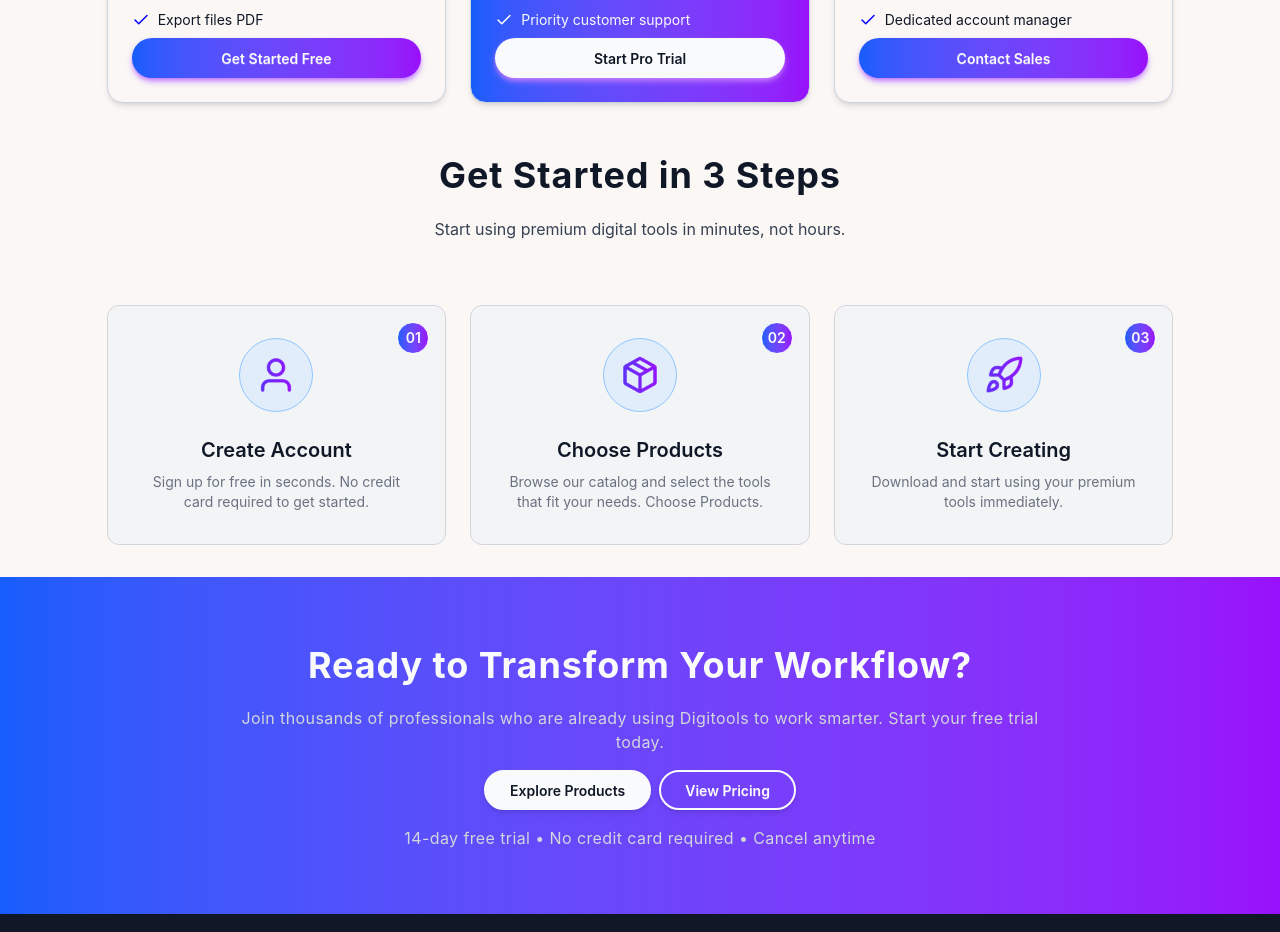
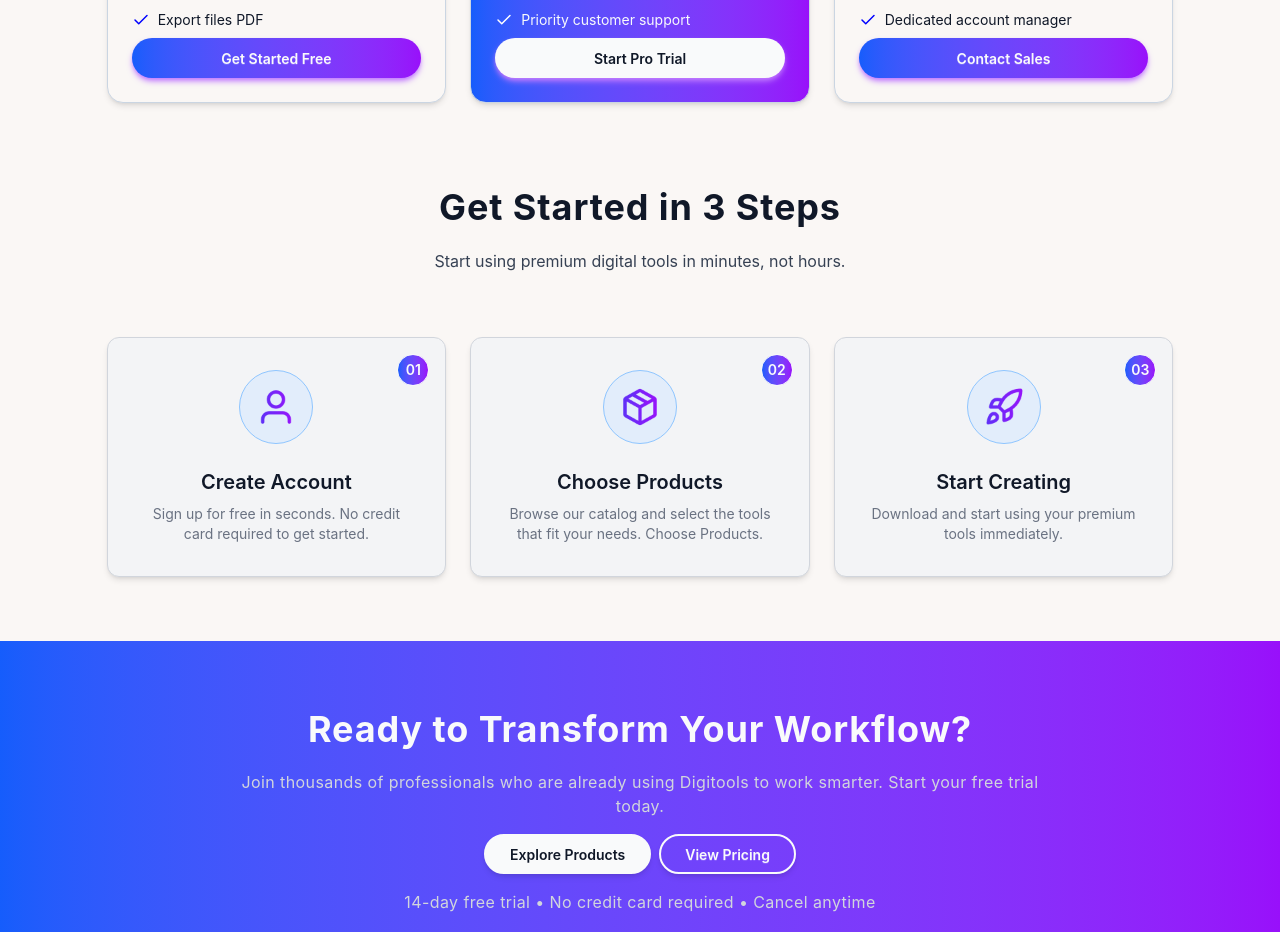
Before and after one commit to sayedrkhalid-dev/asgmt-6, a React (Vite) app: page / in a window 1280 px wide. Shown: the part 2640-3572 px from the top of the page. Built offline with nearby package versions, Linux system fonts and the light colour scheme.

Commit message:
added some hover effect to step

```diff
--- a/src/sections/GetStart.jsx
+++ b/src/sections/GetStart.jsx
@@ -28,7 +28,7 @@ const steps = [
 const GetStart = () => {
   return (
     <section>
-      <div className="w-full max-w-10/12 mx-auto my-4 py-4 flex flex-col gap-8">
+      <div className="w-full max-w-10/12 mx-auto my-8 py-8 flex flex-col gap-8">
         {/* Header */}
         <div className="flex flex-col justify-center items-center gap-4">
           <h1 className="text-2xl md:text-3xl/snug lg:text-4xl/snug tracking-wide font-bold text-center">
@@ -44,7 +44,7 @@ const GetStart = () => {
           {steps.map((step) => (
             <div
               key={step.id}
-              className="card flex items-center justify-center text-center gap-2 bg-gray-100 p-8 rounded-xl border border-gray-300 relative"
+              className="relative card flex items-center justify-center text-center gap-2 bg-gray-100 p-8 rounded-xl border border-gray-300 transition-all duration-300 shadow-md hover:-translate-y-0.5 hover:shadow-xl"
             >
               {/* Step number badge */}
               <span className="absolute top-4 right-4 flex items-center justify-center w-8 h-8 text-sm bg-gradient text-gray-50 border font-semibold rounded-full">
```
